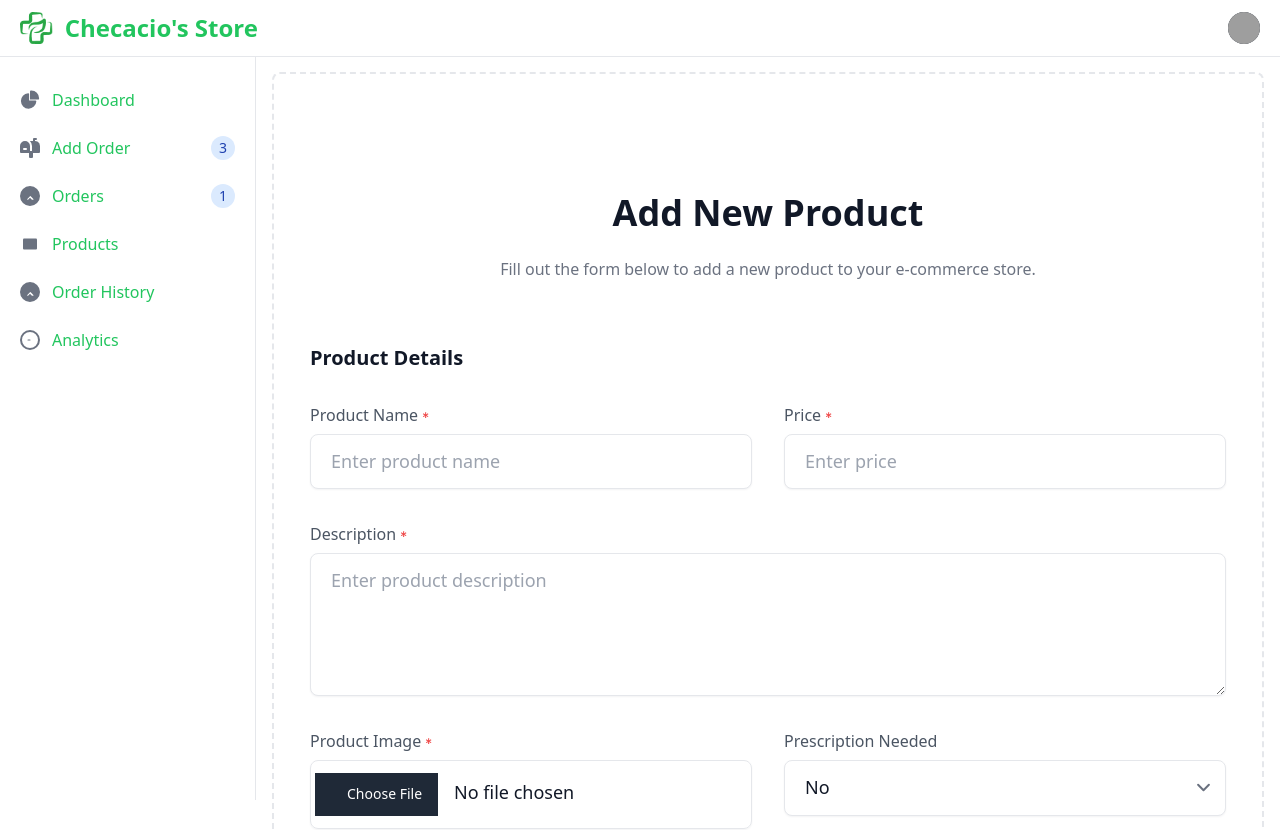
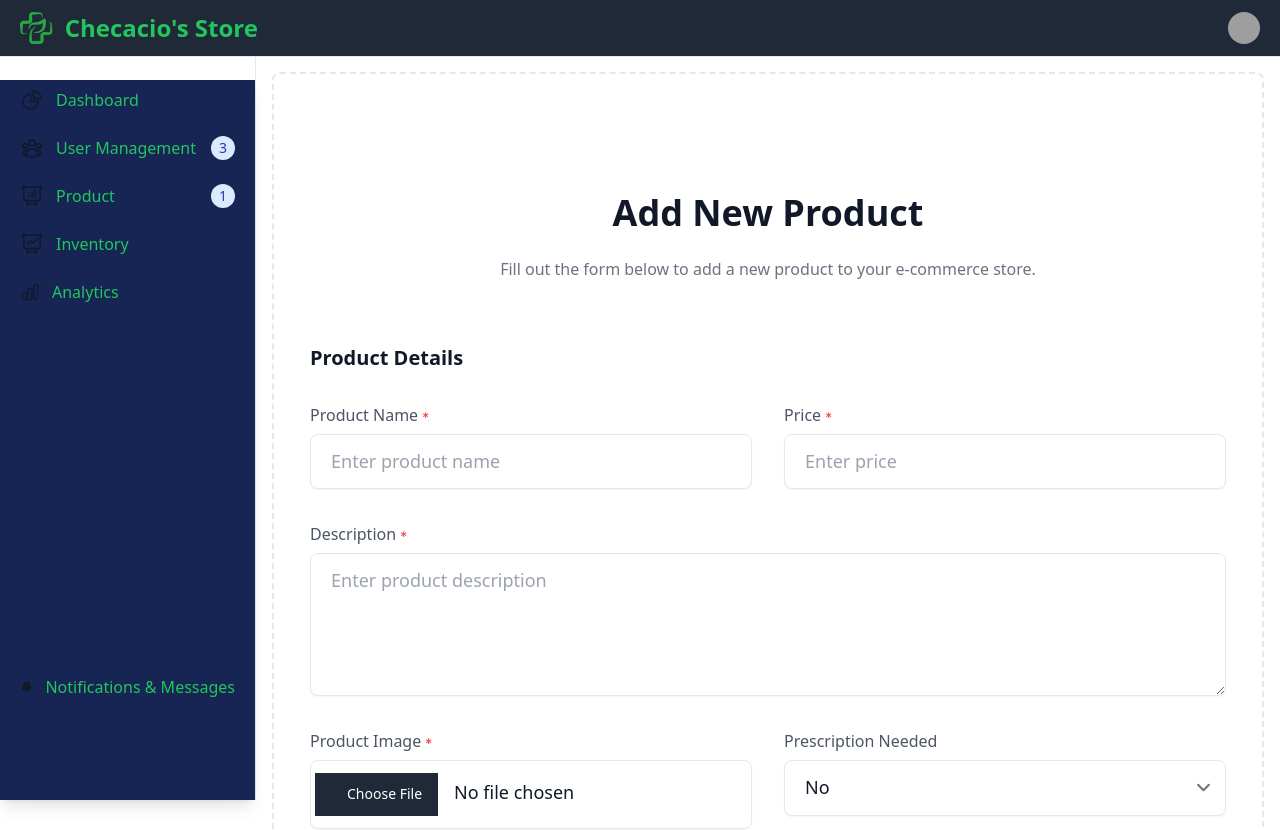
Before and after one commit to carlproject/KioskPharmaPOS-frontend, a React (Vite) app: page /admin in a window 1280 px wide. Shown: the top 830 px of the page. Built offline with nearby package versions, Linux system fonts and the light colour scheme; no server answers; grey boxes are pictures that could not be loaded.

Commit message:
fixed ui admin

```diff
--- a/src/components/admin/AdminPanel.jsx
+++ b/src/components/admin/AdminPanel.jsx
@@ -4,7 +4,7 @@ import logo from '../../assets/img/logo.png'
 const AdminPanel = () => {
   return (
     <>
-      <nav className="fixed top-0 z-50 w-full bg-white border-b border-gray-200 dark:bg-gray-800 dark:border-gray-700">
+      <nav className="fixed top-0 z-50 w-full bg-gray-800 border-b border-gray-200 dark:border-gray-700">
         <div className="px-3 py-3 lg:px-5 lg:pl-3">
           <div className="flex items-center justify-between">
             <div className="flex items-center justify-start rtl:justify-end">
@@ -55,6 +55,7 @@ const AdminPanel = () => {
                       alt="user photo"
                     />
                   </button>
+
                 </div>
                 <div
                   className="z-50 hidden my-4 text-base list-none bg-white divide-y divide-gray-100 rounded shadow dark:bg-gray-700 dark:divide-gray-600"
@@ -97,26 +98,21 @@ const AdminPanel = () => {
 
       <aside
         id="logo-sidebar"
-        className="fixed top-0 left-0 z-40 w-64 h-screen pt-20 transition-transform -translate-x-full bg-white border-r border-gray-200 sm:translate-x-0 dark:bg-gray-800 dark:border-gray-700"
+        className="fixed top-0 left-0 z-40 w-64 h-screen pt-20 transition-transform -translate-x-full bg-white border-r border-gray-200 sm:translate-x-0 dark:bg-blue-950 dark:border-gray-700"
         aria-label="Sidebar"
       >
-        <div className="h-full px-3 pb-4 overflow-y-auto bg-white dark:bg-gray-800">
+        <div className="h-full px-3 pb-4 overflow-y-auto bg-blue-950 shadow-lg">
           <ul className="space-y-2 font-medium">
             <li>
               <a
                 href="/admin-panel"
                 className="flex items-center p-2 text-gray-900 rounded-lg dark:text-white hover:bg-gray-100 dark:hover:bg-gray-700 group"
               >
-                <svg
-                  className="w-5 h-5 text-gray-500 transition duration-75 dark:text-gray-400 group-hover:text-gray-900 dark:group-hover:text-white"
-                  aria-hidden="true"
-                  xmlns="http://www.w3.org/2000/svg"
-                  fill="currentColor"
-                  viewBox="0 0 22 21"
-                >
-                  <path d="M16.975 11H10V4.025a1 1 0 0 0-1.066-.998 8.5 8.5 0 1 0 9.039 9.039.999.999 0 0 0-1-1.066h.002Z" />
-                  <path d="M12.5 0c-.157 0-.311.01-.565.027A1 1 0 0 0 11 1.02V10h8.975a1 1 0 0 0 1-.935c.013-.188.028-.374.028-.565A8.51 8.51 0 0 0 12.5 0Z" />
+               <svg xmlns="http://www.w3.org/2000/svg" fill="none" viewBox="0 0 24 24" strokeWidth={1.5} stroke="currentColor" className="size-6">
+                <path strokeLinecap="round" strokeLinejoin="round" d="M10.5 6a7.5 7.5 0 1 0 7.5 7.5h-7.5V6Z" />
+                <path strokeLinecap="round" strokeLinejoin="round" d="M13.5 10.5H21A7.5 7.5 0 0 0 13.5 3v7.5Z" />
               </svg>
+
                 <span className="ms-3 text-green-500">Dashboard</span>
               </a>
             </li>
@@ -125,16 +121,10 @@ const AdminPanel = () => {
                 href="/admin-panel/add-product"
                 className="flex items-center p-2 text-gray-900 rounded-lg dark:text-white hover:bg-gray-100 dark:hover:bg-gray-700 group"
               >
-                <svg
-                  className="flex-shrink-0 w-5 h-5 text-gray-500 transition duration-75 dark:text-gray-400 group-hover:text-gray-900 dark:group-hover:text-white"
-                  aria-hidden="true"
-                  xmlns="http://www.w3.org/2000/svg"
-                  fill="currentColor"
-                  viewBox="0 0 20 20"
-                >
-                  <path d="m17.418 3.623-.018-.008a6.713 6.713 0 0 0-2.4-.569V2h1a1 1 0 1 0 0-2h-2a1 1 0 0 0-1 1v2H9.89A6.977 6.977 0 0 1 12 8v5h-2V8A5 5 0 1 0 0 8v6a1 1 0 0 0 1 1h8v4a1 1 0 0 0 1 1h2a1 1 0 0 0 1-1v-4h6a1 1 0 0 0 1-1V8a5 5 0 0 0-2.582-4.377ZM6 12H4a1 1 0 0 1 0-2h2a1 1 0 0 1 0 2Z" />
+                <svg xmlns="http://www.w3.org/2000/svg" fill="none" viewBox="0 0 24 24" strokeWidth={1.5} stroke="currentColor" className="size-6">
+                <path strokeLinecap="round" strokeLinejoin="round" d="M18 18.72a9.094 9.094 0 0 0 3.741-.479 3 3 0 0 0-4.682-2.72m.94 3.198.001.031c0 .225-.012.447-.037.666A11.944 11.944 0 0 1 12 21c-2.17 0-4.207-.576-5.963-1.584A6.062 6.062 0 0 1 6 18.719m12 0a5.971 5.971 0 0 0-.941-3.197m0 0A5.995 5.995 0 0 0 12 12.75a5.995 5.995 0 0 0-5.058 2.772m0 0a3 3 0 0 0-4.681 2.72 8.986 8.986 0 0 0 3.74.477m.94-3.197a5.971 5.971 0 0 0-.94 3.197M15 6.75a3 3 0 1 1-6 0 3 3 0 0 1 6 0Zm6 3a2.25 2.25 0 1 1-4.5 0 2.25 2.25 0 0 1 4.5 0Zm-13.5 0a2.25 2.25 0 1 1-4.5 0 2.25 2.25 0 0 1 4.5 0Z" />
               </svg>
-                <span className="flex-1 ms-3 whitespace-nowrap text-green-500">Add Order</span>
+                <span className="flex-1 ms-3 whitespace-nowrap text-green-500">User Management</span>
                 <span className="inline-flex items-center justify-center w-3 h-3 p-3 ms-3 text-sm font-medium text-blue-800 bg-blue-100 rounded-full dark:bg-blue-900 dark:text-blue-300">3</span>
               </a>
             </li>
@@ -143,16 +133,10 @@ const AdminPanel = () => {
                 href="#"
                 className="flex items-center p-2 text-gray-900 rounded-lg dark:text-white hover:bg-gray-100 dark:hover:bg-gray-700 group"
               >
-                <svg
-                  className="flex-shrink-0 w-5 h-5 text-gray-500 transition duration-75 dark:text-gray-400 group-hover:text-gray-900 dark:group-hover:text-white"
-                  aria-hidden="true"
-                  xmlns="http://www.w3.org/2000/svg"
-                  fill="currentColor"
-                  viewBox="0 0 20 20"
-                >
-                  <path fillRule="evenodd" d="M10 0a10 10 0 1 0 0 20A10 10 0 0 0 10 0zm2.646 13.646a.5.5 0 0 1-.708 0L10 11.707l-1.938 1.939a.5.5 0 1 1-.708-.708l2.646-2.646a.5.5 0 0 1 .708 0l2.646 2.646a.5.5 0 0 1 0 .708z" clipRule="evenodd" />
+                <svg xmlns="http://www.w3.org/2000/svg" fill="none" viewBox="0 0 24 24" strokeWidth={1.5} stroke="currentColor" className="size-6">
+                  <path strokeLinecap="round" strokeLinejoin="round" d="M3.75 3v11.25A2.25 2.25 0 0 0 6 16.5h2.25M3.75 3h-1.5m1.5 0h16.5m0 0h1.5m-1.5 0v11.25A2.25 2.25 0 0 1 18 16.5h-2.25m-7.5 0h7.5m-7.5 0-1 3m8.5-3 1 3m0 0 .5 1.5m-.5-1.5h-9.5m0 0-.5 1.5M9 11.25v1.5M12 9v3.75m3-6v6" />
                 </svg>
-                <span className="flex-1 ms-3 whitespace-nowrap text-green-500">Orders</span>
+                <span className="flex-1 ms-3 whitespace-nowrap text-green-500">Product</span>
                 <span className="inline-flex items-center justify-center w-3 h-3 p-3 ms-3 text-sm font-medium text-blue-800 bg-blue-100 rounded-full dark:bg-blue-900 dark:text-blue-300">1</span>
               </a>
             </li>
@@ -161,33 +145,10 @@ const AdminPanel = () => {
                 href="/admin-panel/products"
                 className="flex items-center p-2 text-gray-900 rounded-lg dark:text-white hover:bg-gray-100 dark:hover:bg-gray-700 group"
               >
-                <svg
-                  className="flex-shrink-0 w-5 h-5 text-gray-500 transition duration-75 dark:text-gray-400 group-hover:text-gray-900 dark:group-hover:text-white"
-                  aria-hidden="true"
-                  xmlns="http://www.w3.org/2000/svg"
-                  fill="currentColor"
-                  viewBox="0 0 20 20"
-                >
-                  <path d="M4 4.5h12a1 1 0 0 1 1 1v9a1 1 0 0 1-1 1H4a1 1 0 0 1-1-1v-9a1 1 0 0 1 1-1z" />
+                <svg xmlns="http://www.w3.org/2000/svg" fill="none" viewBox="0 0 24 24" strokeWidth={1.5} stroke="currentColor" className="size-6">
+                <path strokeLinecap="round" strokeLinejoin="round" d="M3.75 3v11.25A2.25 2.25 0 0 0 6 16.5h2.25M3.75 3h-1.5m1.5 0h16.5m0 0h1.5m-1.5 0v11.25A2.25 2.25 0 0 1 18 16.5h-2.25m-7.5 0h7.5m-7.5 0-1 3m8.5-3 1 3m0 0 .5 1.5m-.5-1.5h-9.5m0 0-.5 1.5m.75-9 3-3 2.148 2.148A12.061 12.061 0 0 1 16.5 7.605" />
               </svg>
-                <span className="flex-1 ms-3 whitespace-nowrap text-green-500">Products</span>
-              </a>
-            </li>
-            <li>
-              <a
-                href="/admin-panel/orders"
-                className="flex items-center p-2 text-gray-900 rounded-lg dark:text-white hover:bg-gray-100 dark:hover:bg-gray-700 group"
-              >
-                <svg
-                  className="flex-shrink-0 w-5 h-5 text-gray-500 transition duration-75 dark:text-gray-400 group-hover:text-gray-900 dark:group-hover:text-white"
-                  aria-hidden="true"
-                  xmlns="http://www.w3.org/2000/svg"
-                  fill="currentColor"
-                  viewBox="0 0 20 20"
-                >
-                  <path d="M10 0a10 10 0 1 0 0 20A10 10 0 0 0 10 0zm2.646 13.646a.5.5 0 0 1-.708 0L10 11.707l-1.938 1.939a.5.5 0 1 1-.708-.708l2.646-2.646a.5.5 0 0 1 .708 0l2.646 2.646a.5.5 0 0 1 0 .708z" />
-                </svg>
-                <span className="flex-1 ms-3 whitespace-nowrap text-green-500">Order History</span>
+                <span className="flex-1 ms-3 whitespace-nowrap text-green-500">Inventory</span>
               </a>
             </li>
             <li>
@@ -195,16 +156,27 @@ const AdminPanel = () => {
                 href="/admin-panel/analytics"
                 className="flex items-center p-2 text-gray-900 rounded-lg dark:text-white hover:bg-gray-100 dark:hover:bg-gray-700 group"
               >
+                <svg xmlns="http://www.w3.org/2000/svg" fill="none" viewBox="0 0 24 24" stroke-width="1.5" stroke="currentColor" class="size-5"> <path stroke-linecap="round" stroke-linejoin="round" d="M3 13.125C3 12.504 3.504 12 4.125 12h2.25c.621 0 1.125.504 1.125 1.125v6.75C7.5 20.496 6.996 21 6.375 21h-2.25A1.125 1.125 0 0 1 3 19.875v-6.75ZM9.75 8.625c0-.621.504-1.125 1.125-1.125h2.25c.621 0 1.125.504 1.125 1.125v11.25c0 .621-.504 1.125-1.125 1.125h-2.25a1.125 1.125 0 0 1-1.125-1.125V8.625ZM16.5 4.125c0-.621.504-1.125 1.125-1.125h2.25C20.496 3 21 3.504 21 4.125v15.75c0 .621-.504 1.125-1.125 1.125h-2.25a1.125 1.125 0 0 1-1.125-1.125V4.125Z" /> </svg>
+                <span className="flex-1 ms-3 whitespace-nowrap text-green-500">Analytics</span>
+              </a>
+            </li>
+            <li>
+              <a
+                href="/admin-panel/analytics"
+                className="flex items-center p-2 mt-[355px] text-gray-900 rounded-lg dark:text-white hover:bg-gray-100 dark:hover:bg-gray-700 group"
+              >
                 <svg
-                  className="flex-shrink-0 w-5 h-5 text-gray-500 transition duration-75 dark:text-gray-400 group-hover:text-gray-900 dark:group-hover:text-white"
               aria-hidden="true"
-                  xmlns="http://www.w3.org/2000/svg"
+              class="w-6 h-6"
               fill="currentColor"
               viewBox="0 0 20 20"
+              xmlns="http://www.w3.org/2000/svg"
             >
-                  <path d="M10 0a10 10 0 1 0 0 20A10 10 0 0 0 10 0zm0 18a8 8 0 1 1 0-16 8 8 0 0 1 0 16zM7.5 10a.5.5 0 0 1 .5-.5h2a.5.5 0 0 1 0 1h-2a.5.5 0 0 1-.5-.5z" />
+              <path
+                d="M10 2a6 6 0 00-6 6v3.586l-.707.707A1 1 0 004 14h12a1 1 0 00.707-1.707L16 11.586V8a6 6 0 00-6-6zM10 18a3 3 0 01-3-3h6a3 3 0 01-3 3z"
+              ></path>
             </svg>
-                <span className="flex-1 ms-3 whitespace-nowrap text-green-500">Analytics</span>
+                <span className="flex-1 ms-3 whitespace-nowrap text-green-500">Notifications & Messages</span>
               </a>
             </li>
           </ul>
```
Also changed, not shown: src/components/LandingPage/Gallery.jsx (+6 -6 lines). Lines whose indentation alone changed are shown as unchanged.
